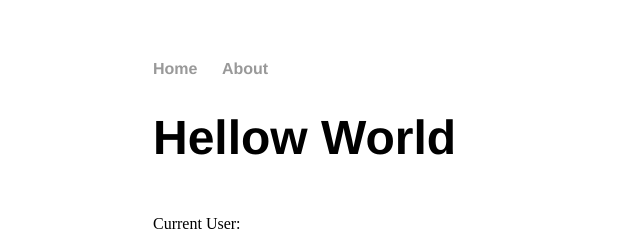
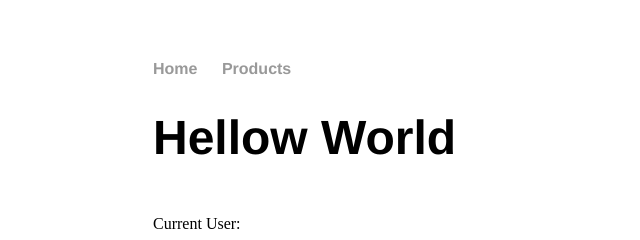
Before and after one commit to sabinasim/sabinagtm, a plain HTML site: page index.html in a window 1280 px wide. Shown: the top 240 px of the page, 39-679 px from the left. Drawn offline with Linux system fonts and the light colour scheme.

Commit message:
Update index.html

```diff
--- a/index.html
+++ b/index.html
@@ -34,7 +34,7 @@
           <a href="/">Home</a>
         </li>
         <li>
-          <a href="/about">About</a>
+          <a href="./products.html">Products</a>
         </li>
       </ul>
     </nav>
```
